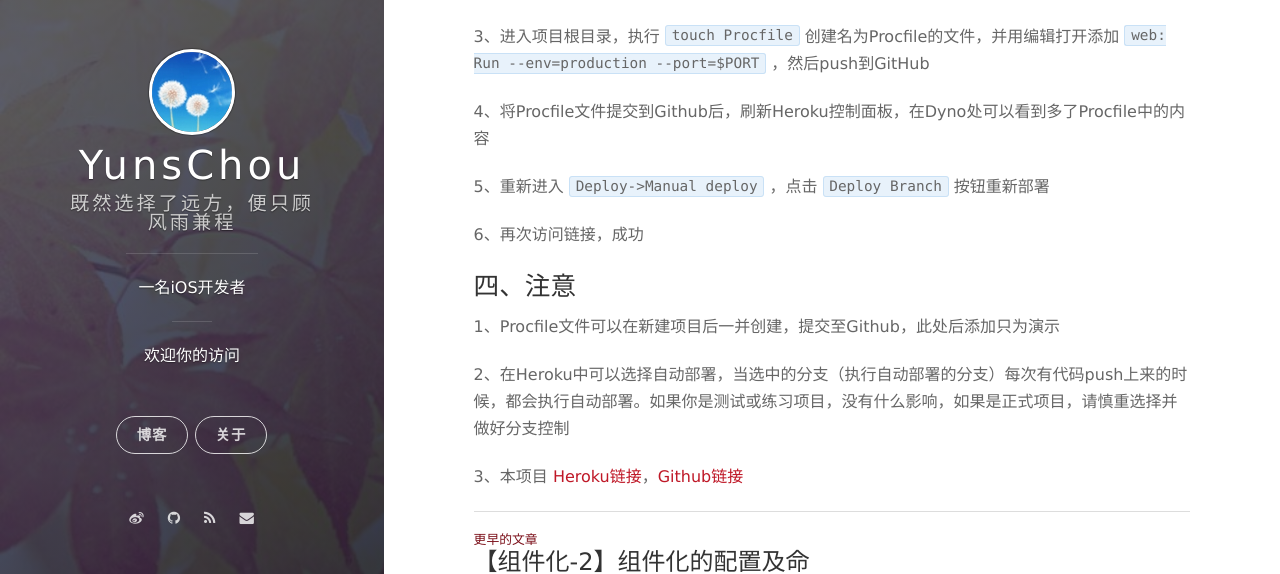
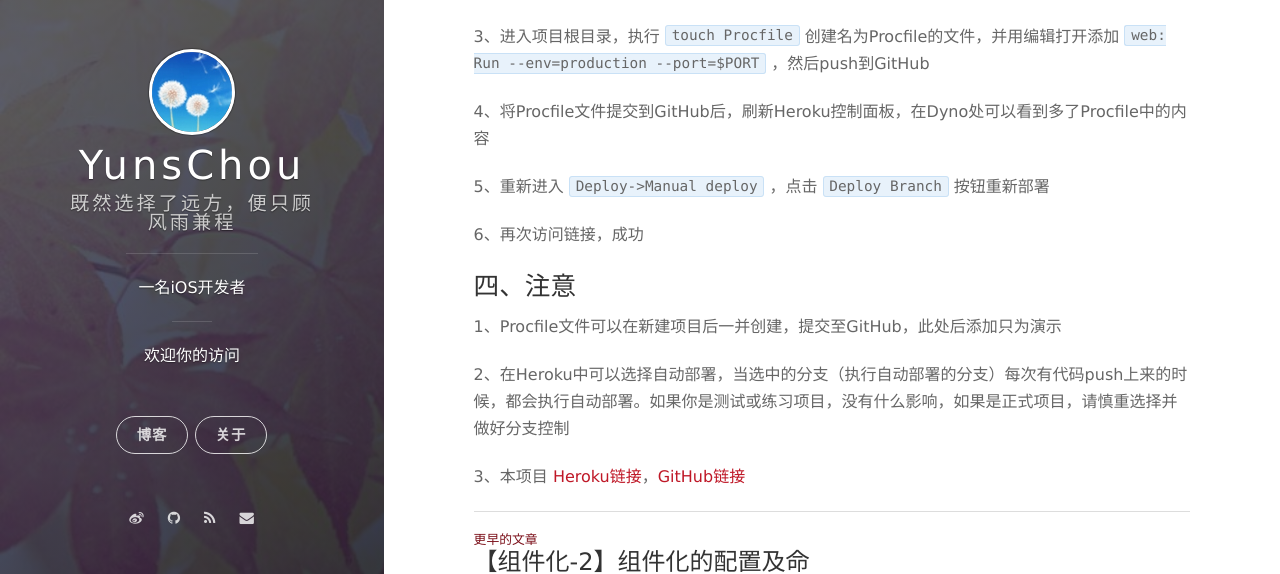
Before and after one commit to YunsChou/Yuns.github.io, a Jekyll site: the page built from _posts/2017-11-24-heroku-vapor-guide.md, in a window 1280 px wide and 900 px high, scrolled down 1199 px. Shown: the part 158-732 px from the top of the window. Built offline with Jekyll 4.4.1, drawn with Linux system fonts in a browser that asks for light colours; nearby versions of some CDN libraries; Markdown is read by kramdown in place of the engine named in the settings; comment, search, counter and statistics services are not loaded.

Commit message:
修改拼写错误

```diff
--- a/_posts/2017-11-24-heroku-vapor-guide.md
+++ b/_posts/2017-11-24-heroku-vapor-guide.md
@@ -55,7 +55,7 @@ git push -u origin master
 
 3、进入项目根目录，执行 `touch Procfile` 创建名为Procfile的文件，并用编辑打开添加 `web: Run --env=production --port=$PORT` ，然后push到GitHub
 
-4、将Procfile文件提交到Github后，刷新Heroku控制面板，在Dyno处可以看到多了Procfile中的内容
+4、将Procfile文件提交到GitHub后，刷新Heroku控制面板，在Dyno处可以看到多了Procfile中的内容
 
 5、重新进入 `Deploy->Manual deploy` ，点击 `Deploy Branch` 按钮重新部署
 
@@ -63,8 +63,8 @@ git push -u origin master
 
 ### 四、注意
 
-1、Procfile文件可以在新建项目后一并创建，提交至Github，此处后添加只为演示
+1、Procfile文件可以在新建项目后一并创建，提交至GitHub，此处后添加只为演示
 
 2、在Heroku中可以选择自动部署，当选中的分支（执行自动部署的分支）每次有代码push上来的时候，都会执行自动部署。如果你是测试或练习项目，没有什么影响，如果是正式项目，请慎重选择并做好分支控制
 
-3、本项目 [Heroku链接](https://swift-vapor-heroku.herokuapp.com)，[Github链接](https://github.com/YunsChou/HelloVapor)
+3、本项目 [Heroku链接](https://swift-vapor-heroku.herokuapp.com)，[GitHub链接](https://github.com/YunsChou/HelloVapor)
```
